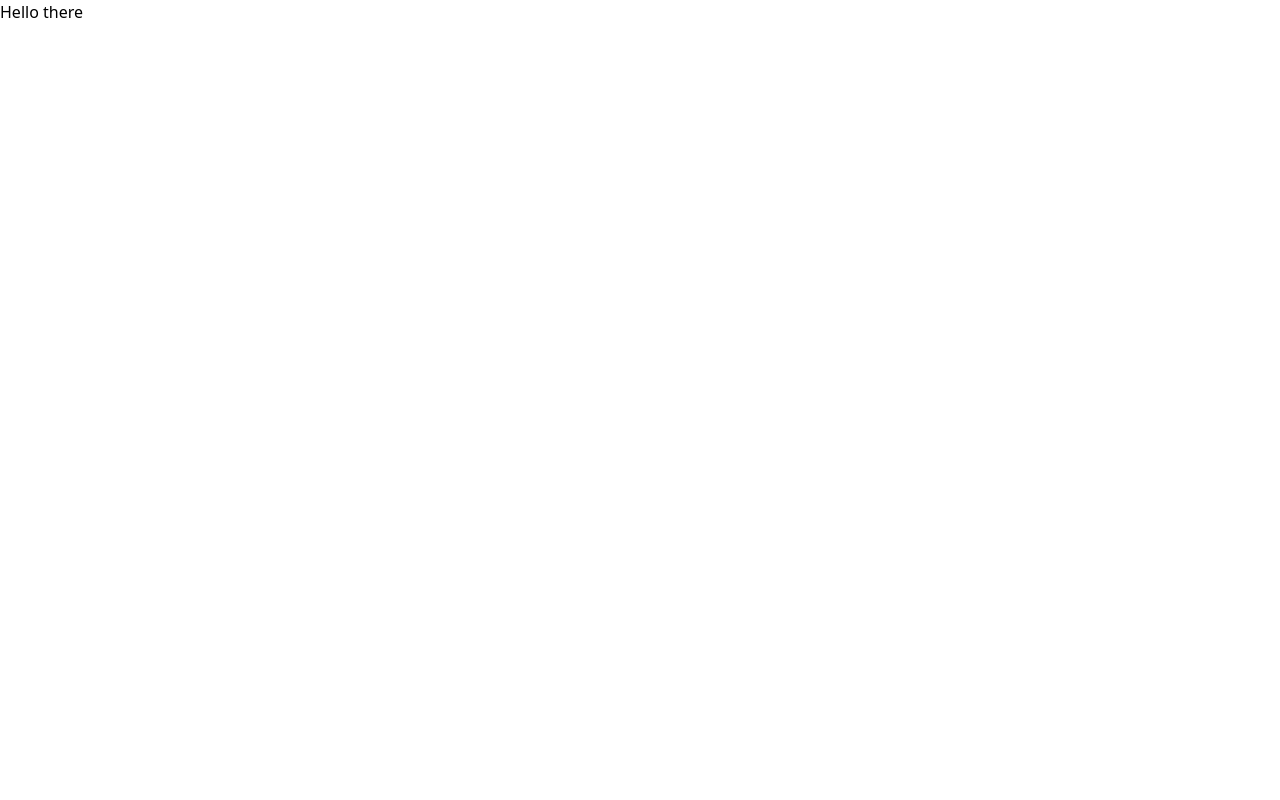
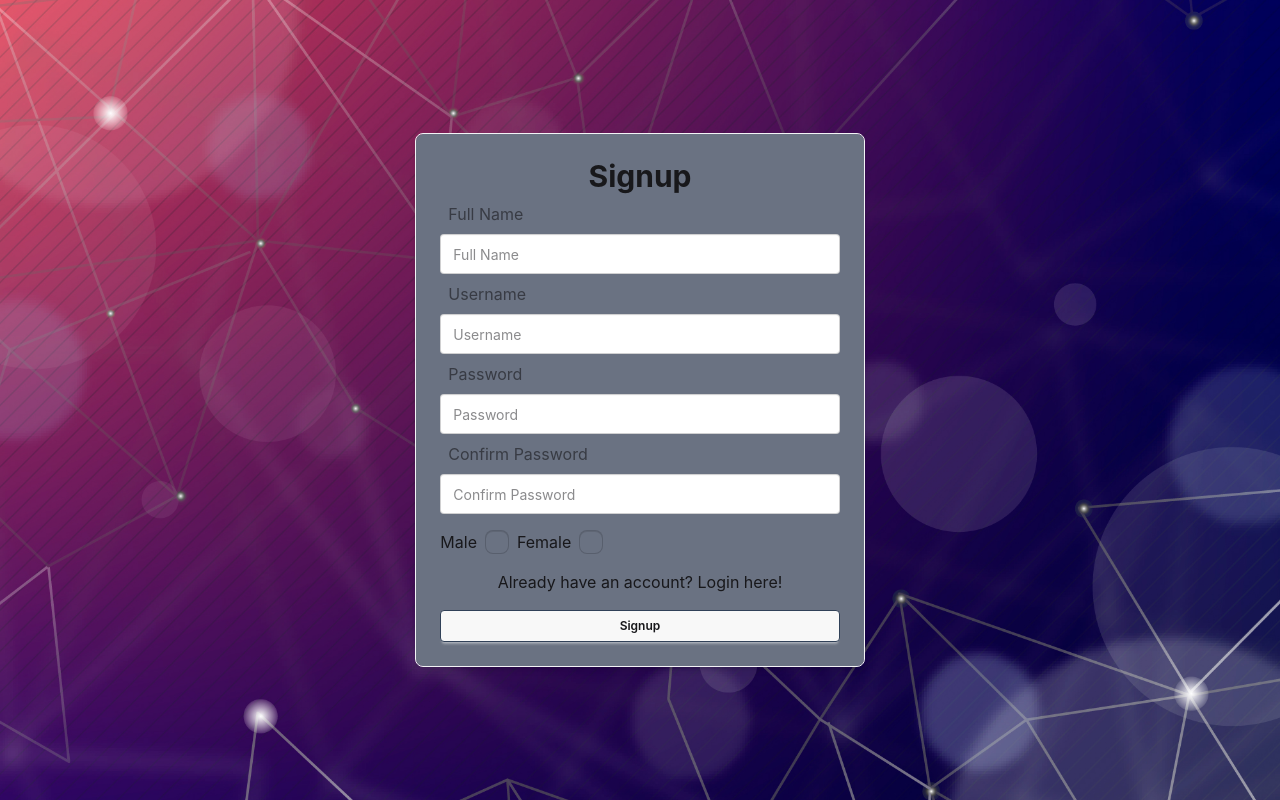
Before and after one commit to dev15031997/Chat-App, a React (Vite) app in the folder frontend/: page /signup in a window 1280 px wide. Built offline with nearby package versions, Linux system fonts and the light colour scheme.

Commit message:
login and signup page

```diff
--- a/frontend/package.json
+++ b/frontend/package.json
@@ -13,6 +13,7 @@
     "@tailwindcss/vite": "^4.1.8",
     "react": "^19.1.0",
     "react-dom": "^19.1.0",
+    "react-router-dom": "^7.6.2",
     "tailwindcss": "^4.1.8"
   },
   "devDependencies": {
@@ -20,6 +21,7 @@
     "@types/react": "^19.1.2",
     "@types/react-dom": "^19.1.2",
     "@vitejs/plugin-react": "^4.4.1",
+    "daisyui": "^5.0.43",
     "eslint": "^9.25.0",
     "eslint-plugin-react-hooks": "^5.2.0",
     "eslint-plugin-react-refresh": "^0.4.19",
--- a/frontend/src/App.jsx
+++ b/frontend/src/App.jsx
@@ -1,13 +1,33 @@
-import { useState } from 'react'
+
 import './App.css'
+import {createBrowserRouter, RouterProvider} from "react-router-dom";import Signup from './components/Signup';
+import Login from './components/Login';
+import HomePage from './components/HomePage';
+
+const router = createBrowserRouter([
+  {
+    path:"/",
+    element:<HomePage/>
+  },
+  {
+    path:"/signup",
+    element:<Signup/>
+  },
+  {
+    path:"/login",
+    element:<Login/>
+  },
+
+])
 
 function App() {
 
   return (
-    <>
-        <h1>Hello there</h1>
-    </>
-  )
+     <div className="p-4 h-screen flex items-center justify-center">
+       <RouterProvider router={router}/>
+     </div>
+
+   );
 }
 
 export default App
--- /dev/null
+++ b/frontend/src/components/HomePage.jsx
@@ -0,0 +1,9 @@
+import React from 'react'
+
+const HomePage = () => {
+  return (
+    <div>HomePage</div>
+  )
+}
+
+export default HomePage
--- /dev/null
+++ b/frontend/src/components/Login.jsx
@@ -0,0 +1,53 @@
+import React, { useState } from 'react'
+import { Link, useNavigate } from 'react-router-dom'
+
+const Login = () => {
+  const [user, setUser] = useState({
+    username: "",
+    password: "",
+  });
+  // const dispatch = useDispatch();
+  // const navigate = useNavigate();
+
+  const onSubmitHandler = async (e) => {
+
+  }
+  return (
+    <div className="min-w-96 mx-auto">
+      <div className='w-full p-6 rounded-lg shadow-md bg-gray-500 bg-clip-padding backdrop-filter backdrop-blur-md bg-opacity-10 border border-gray-100'>
+        <h1 className='text-3xl font-bold text-center'>Login</h1>
+        <form onSubmit={onSubmitHandler} action="">
+
+          <div>
+            <label className='label p-2'>
+              <span className='text-base label-text'>Username</span>
+            </label>
+            <input
+              value={user.username}
+              onChange={(e) => setUser({ ...user, username: e.target.value })}
+              className='w-full input input-bordered h-10'
+              type="text"
+              placeholder='Username' />
+          </div>
+          <div>
+            <label className='label p-2'>
+              <span className='text-base label-text'>Password</span>
+            </label>
+            <input
+              value={user.password}
+              onChange={(e) => setUser({ ...user, password: e.target.value })}
+              className='w-full input input-bordered h-10'
+              type="password"
+              placeholder='Password' />
+          </div>
+          <p className='text-center my-2'>Don't have an account? <Link to="/signup"> Signup here! </Link></p>
+          <div>
+            <button type="submit" className='btn btn-block btn-sm mt-2 border border-slate-700'>Login</button>
+          </div>
+        </form>
+      </div>
+    </div>
+  )
+}
+
+export default Login
--- /dev/null
+++ b/frontend/src/components/Signup.jsx
@@ -0,0 +1,98 @@
+import React, { useState } from 'react'
+import { Link, useNavigate } from 'react-router-dom';
+
+const Signup = () => {
+  const [user, setUser] = useState({
+    fullName: "",
+    username: "",
+    password: "",
+    confirmPassword: "",
+    gender: "",
+  });
+//   const navigate = useNavigate();
+  const handleCheckbox = (gender) => {
+    setUser({ ...user, gender });
+  }
+  const onSubmitHandler = async (e) => {
+
+  }
+  return (
+    <div className="min-w-96 mx-auto">
+      <div className='w-full p-6 rounded-lg shadow-md bg-gray-500 bg-clip-padding backdrop-filter backdrop-blur-md bg-opacity-10 border border-gray-100'>
+        <h1 className='text-3xl font-bold text-center'>Signup</h1>
+        <form onSubmit={onSubmitHandler} action="">
+          <div>
+            <label className='label p-2'>
+              <span className='text-base label-text'>Full Name</span>
+            </label>
+            <input
+              value={user.fullName}
+              onChange={(e) => setUser({ ...user, fullName: e.target.value })}
+              className='w-full input input-bordered h-10'
+              type="text"
+              placeholder='Full Name' />
+          </div>
+          <div>
+            <label className='label p-2'>
+              <span className='text-base label-text'>Username</span>
+            </label>
+            <input
+              value={user.username}
+              onChange={(e) => setUser({ ...user, username: e.target.value })}
+              className='w-full input input-bordered h-10'
+              type="text"
+              placeholder='Username' />
+          </div>
+          <div>
+            <label className='label p-2'>
+              <span className='text-base label-text'>Password</span>
+            </label>
+            <input
+              value={user.password}
+              onChange={(e) => setUser({ ...user, password: e.target.value })}
+              className='w-full input input-bordered h-10'
+              type="password"
+              placeholder='Password' />
+          </div>
+          <div>
+            <label className='label p-2'>
+              <span className='text-base label-text'>Confirm Password</span>
+            </label>
+            <input
+              value={user.confirmPassword}
+              onChange={(e) => setUser({ ...user, confirmPassword: e.target.value })}
+              className='w-full input input-bordered h-10'
+              type="password"
+              placeholder='Confirm Password' />
+          </div>
+          <div className='flex items-center my-4'>
+            <div className='flex items-center'>
+              <p>Male</p>
+              <input
+                type="checkbox"
+                checked={user.gender === "male"}
+                onChange={() => handleCheckbox("male")}
+                defaultChecked
+                className="checkbox mx-2" />
+            </div>
+            <div className='flex items-center'>
+              <p>Female</p>
+              <input
+                type="checkbox"
+                checked={user.gender === "female"}
+                onChange={() => handleCheckbox("female")}
+                defaultChecked
+                className="checkbox mx-2" />
+            </div>
+          </div>
+          <p className='text-center my-2'>Already have an account? <Link to="/login"> Login here! </Link></p>
+          <div>
+            <button type='submit' className='btn btn-block btn-sm mt-2 border border-slate-700'>Signup</button>
+          </div>
+        </form>
+      </div>
+    </div>
+  )
+}
+
+export default Signup
--- a/frontend/src/index.css
+++ b/frontend/src/index.css
@@ -1 +1,37 @@
 @import "tailwindcss";
+@plugin "daisyui";
+
+body {
+  background: url(../public/bg-image.jpg);
+  background-size: cover;
+  background-position: center;
+  background-repeat: no-repeat;
+
+  font-family: -apple-system, BlinkMacSystemFont, 'Segoe UI', 'Roboto', 'Oxygen',
+    'Ubuntu', 'Cantarell', 'Fira Sans', 'Droid Sans', 'Helvetica Neue',
+    sans-serif;
+  -webkit-font-smoothing: antialiased;
+  -moz-osx-font-smoothing: grayscale;
+}
+
+code {
+  font-family: source-code-pro, Menlo, Monaco, Consolas, 'Courier New',
+    monospace;
+}
+
+
+::-webkit-scrollbar {
+  /* Customize the scrollbar width */
+  width:6px;
+}
+
+::-webkit-scrollbar-track {
+  /* Customize the scrollbar track */
+  background-color: aliceblue;
+}
+
+::-webkit-scrollbar-thumb {
+  /* Customize the scrollbar thumb */
+  background: #1b1b1b;
+  border-radius: 10px;
+}
--- a/frontend/vite.config.js
+++ b/frontend/vite.config.js
@@ -1,6 +1,7 @@
 import { defineConfig } from 'vite'
 import react from '@vitejs/plugin-react'
 import tailwindcss from '@tailwindcss/vite'
+
 
 // https://vite.dev/config/
 export default defineConfig({
```
Also changed, not shown: frontend/public/bg-image.jpg (added), 1 other file (tests, documents, lock files or other folders).
